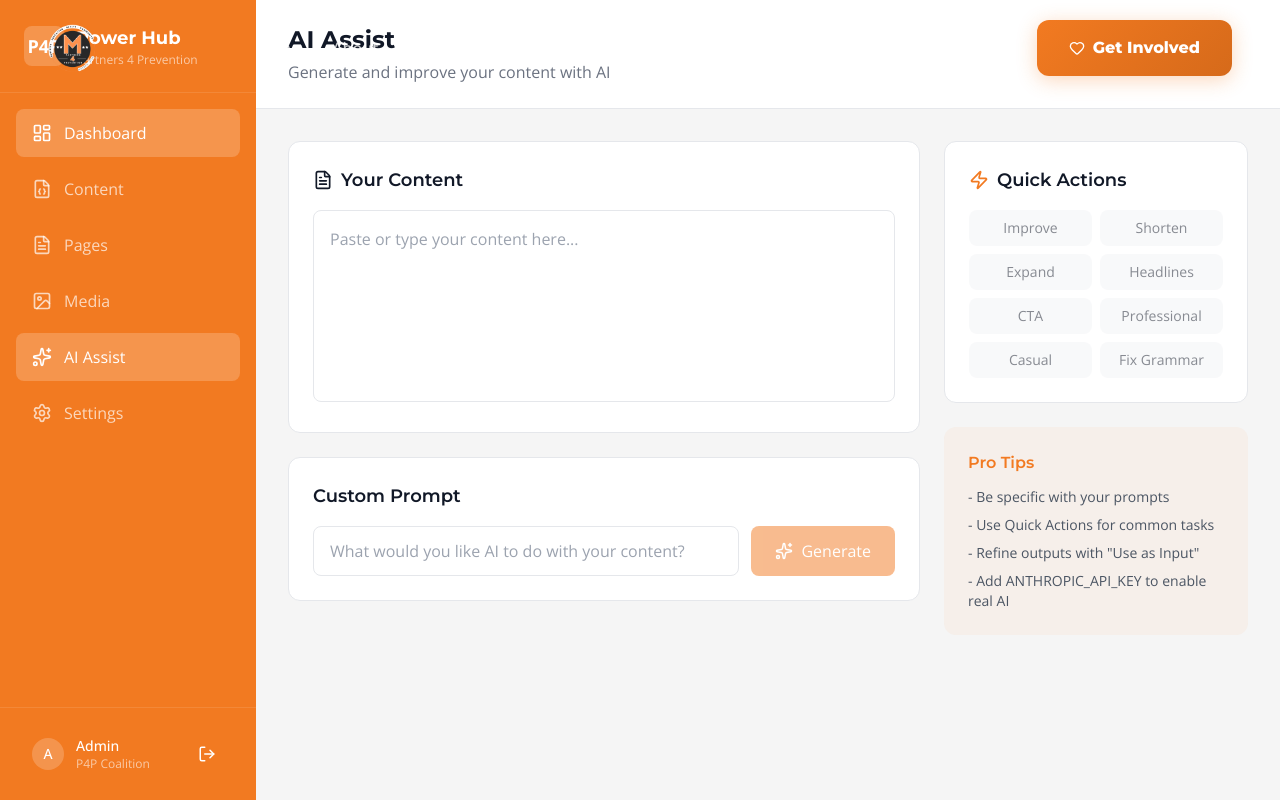
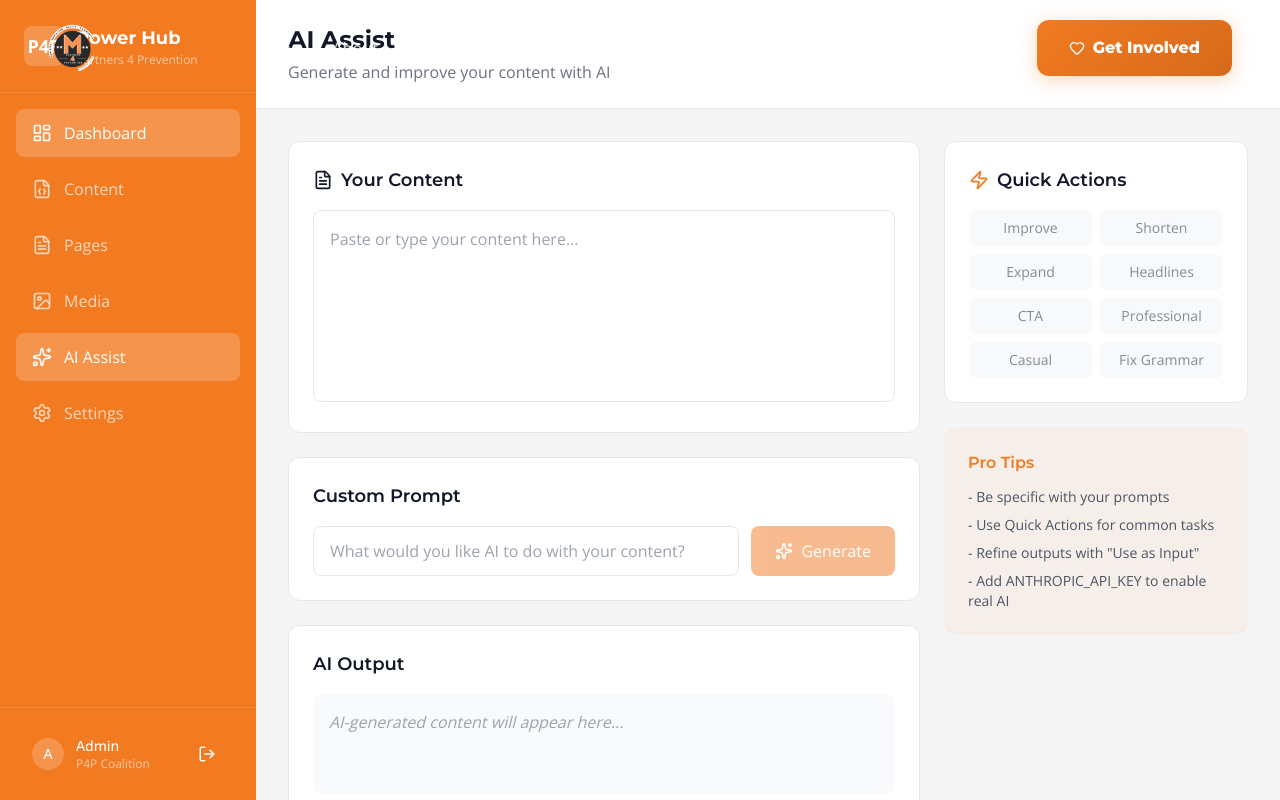
Before and after one commit to BrettLechtenbrerg/P4P-Website, a Next.js app: page /power-hub/dashboard/ai in a window 1280 px wide. Built offline with nearby package versions, Linux system fonts and the light colour scheme; sample sign-in values are in the browser's storage.

Commit message:
Fix AI Assist output: always visible, black text, placeholder message

```diff
--- a/app/power-hub/dashboard/ai/page.tsx
+++ b/app/power-hub/dashboard/ai/page.tsx
@@ -96,15 +96,15 @@ export default function AIAssistPage() {
               </div>
             </div>
 
-            {/* Output */}
-            {output && (
-              <div className="bg-white rounded-xl border border-gray-200 p-6">
-                <div className="flex items-center justify-between mb-4">
-                  <h2 className="text-lg font-semibold text-gray-900">AI Output</h2>
+            {/* Output - Always visible */}
+            <div className="bg-white rounded-xl border border-gray-200 p-6">
+              <div className="flex items-center justify-between mb-4">
+                <h2 className="text-lg font-semibold text-gray-900">AI Output</h2>
+                {output && (
                   <div className="flex items-center gap-2">
                     <button
                       onClick={copyOutput}
-                      className="flex items-center gap-2 px-3 py-1.5 text-sm border border-gray-200 rounded-lg hover:bg-gray-50"
+                      className="flex items-center gap-2 px-3 py-1.5 text-sm text-gray-700 border border-gray-200 rounded-lg hover:bg-gray-50"
                     >
                       {copied ? <Check size={14} className="text-green-600" /> : <Copy size={14} />}
                       {copied ? 'Copied!' : 'Copy'}
@@ -116,10 +116,12 @@ export default function AIAssistPage() {
                       Use as Input
                     </button>
                   </div>
-                </div>
-                <div className="p-4 bg-gray-50 rounded-lg whitespace-pre-wrap">{output}</div>
+                )}
               </div>
-            )}
+              <div className="p-4 bg-gray-50 rounded-lg whitespace-pre-wrap text-gray-900 min-h-[100px]">
+                {output || <span className="text-gray-400 italic">AI-generated content will appear here...</span>}
+              </div>
+            </div>
           </div>
 
           {/* Sidebar */}
```
